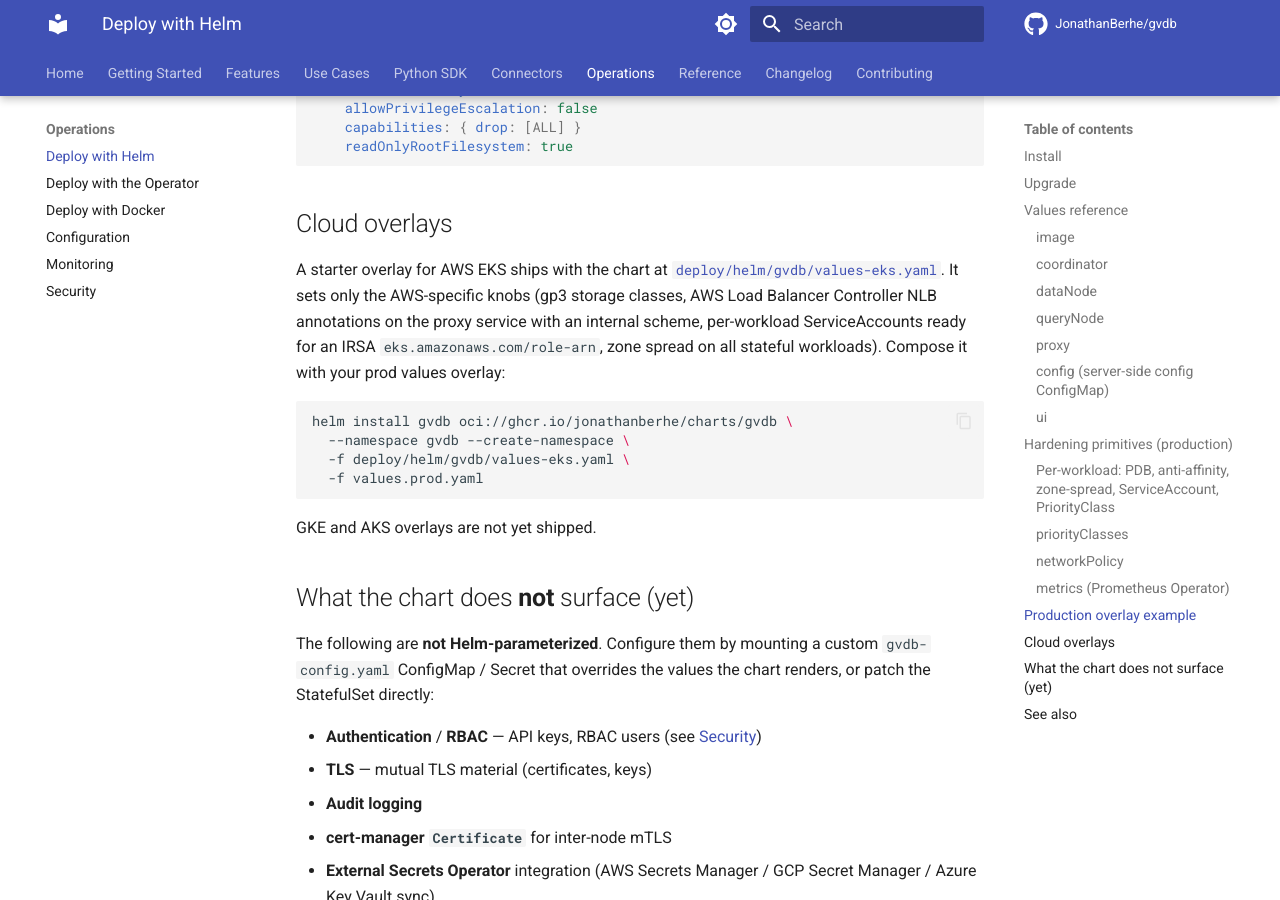
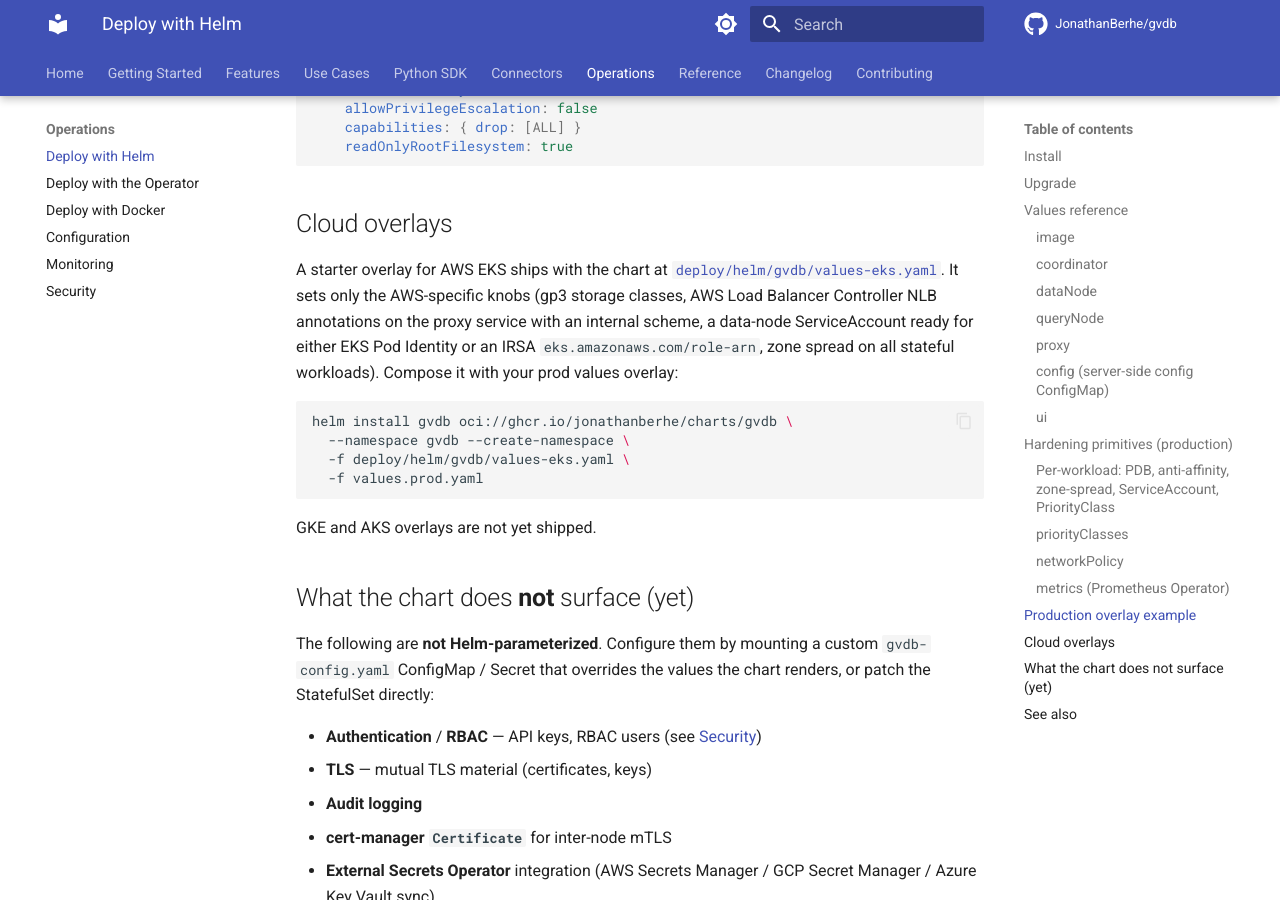
Before and after one commit to JonathanBerhe/gvdb, an MkDocs documentation site: the page built from docs/operations/deploy-helm.md, in a window 1280 px wide and 900 px high, scrolled down 8652 px. Built offline with MkDocs 1.6.1 and Material for MkDocs 9.7.7, drawn with Linux system fonts in a browser that asks for light colours; comment, search, counter and statistics services are not loaded.

Commit message:
chore(chart): code-review fixes for EKS overlay
- ci.yml: drop a dead `echo "$out" > /dev/null` left over from when the
  smoke step only checked rendering. The downstream grep checks already
  exercise $out.
- values-eks.yaml: replace the awkward `annotations: # comment\n {}`
  pattern with `annotations: {}` plus a clear commented example above.
- values-eks.yaml: document EKS Pod Identity as the modern alternative
  to IRSA in the prerequisites and per-workload comments. Pod Identity
  needs no annotation, just the ServiceAccount the chart creates plus an
  `eks:CreatePodIdentityAssociation` against it.
- values-eks.yaml: stop creating a coordinator ServiceAccount by default
  since coordinator-side AWS access is only needed when backup manifests
  live in S3; the comment shows how to flip it on if you need it.
- deploy-helm.md: broaden the cloud-overlay section to mention Pod
  Identity alongside IRSA so the docs match the overlay.

````diff
--- a/docs/operations/deploy-helm.md
+++ b/docs/operations/deploy-helm.md
@@ -252,7 +252,7 @@
 
 ## Cloud overlays
 
-A starter overlay for AWS EKS ships with the chart at [`deploy/helm/gvdb/values-eks.yaml`](https://github.com/JonathanBerhe/gvdb/blob/main/deploy/helm/gvdb/values-eks.yaml). It sets only the AWS-specific knobs (gp3 storage classes, AWS Load Balancer Controller NLB annotations on the proxy service with an internal scheme, per-workload ServiceAccounts ready for an IRSA `eks.amazonaws.com/role-arn`, zone spread on all stateful workloads). Compose it with your prod values overlay:
+A starter overlay for AWS EKS ships with the chart at [`deploy/helm/gvdb/values-eks.yaml`](https://github.com/JonathanBerhe/gvdb/blob/main/deploy/helm/gvdb/values-eks.yaml). It sets only the AWS-specific knobs (gp3 storage classes, AWS Load Balancer Controller NLB annotations on the proxy service with an internal scheme, a data-node ServiceAccount ready for either EKS Pod Identity or an IRSA `eks.amazonaws.com/role-arn`, zone spread on all stateful workloads). Compose it with your prod values overlay:
 
 ```bash
 helm install gvdb oci://ghcr.io/jonathanberhe/charts/gvdb \
````
Also changed, not shown: 2 other files.
